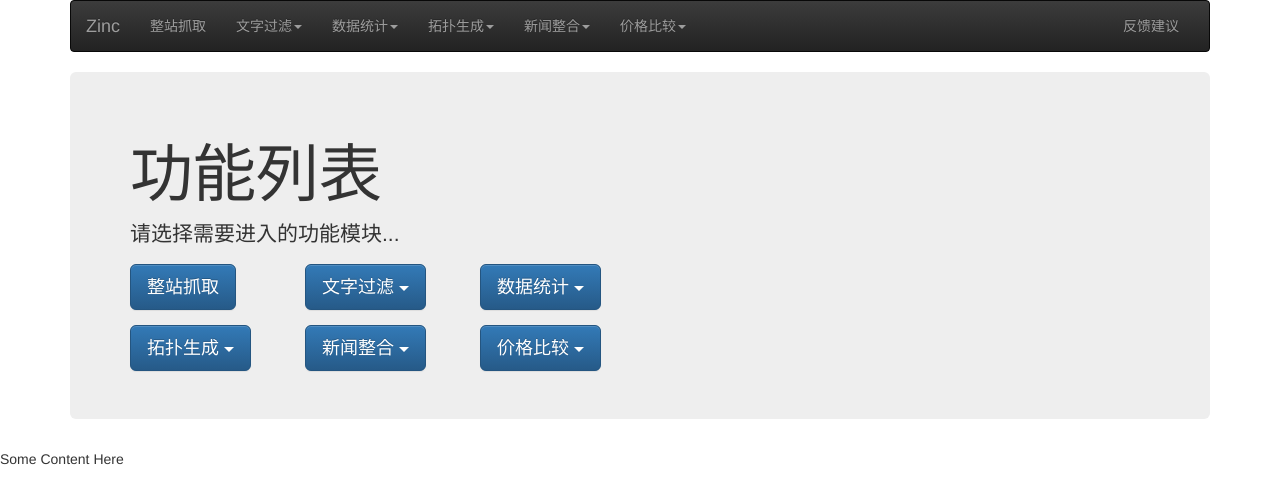
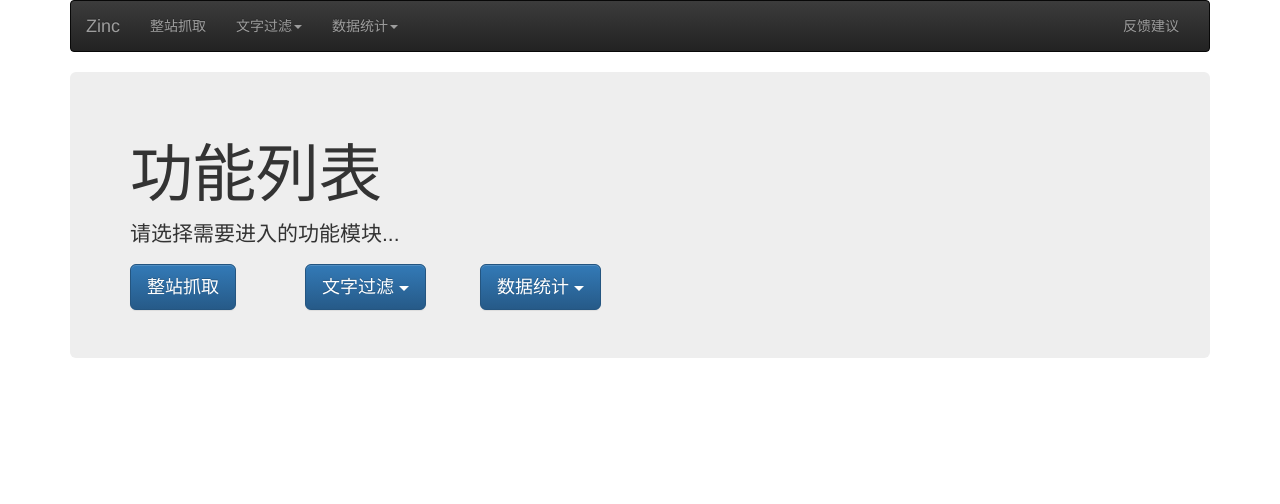
Before and after one commit to cash2one/Zinc, a Django app: page / in a window 1280 px wide. Shown: the top 504 px of the page. Run offline with Django 3.2, Linux system fonts and the light colour scheme; some libraries are stand-ins or nearby versions.

Commit message:
Delete the index of part which cannot be completed

```diff
--- a/Portal/templates/Portal/base.html
+++ b/Portal/templates/Portal/base.html
@@ -47,35 +47,10 @@
                             <li><a href="/jiayuan">世纪佳缘</a></li>
                         </ul>
                     </li>
-                    <li class="dropdown">
-                        <a href="#" class="dropdown-toggle" data-toggle="dropdown" role="button" aria-expanded="false">
-                            拓扑生成<span class="caret"></span>
-                        </a>
-                        <ul class="dropdown-menu" role="menu">
-                            <li><a href="#">人人好友</a></li>
-                            <li><a href="#">微博关注</a></li>
-                        </ul>
-                    </li>
-                    <li class="dropdown">
-                        <a href="#" class="dropdown-toggle" data-toggle="dropdown" role="button" aria-expanded="false">
-                            新闻整合<span class="caret"></span>
-                        </a>
-                        <ul class="dropdown-menu" role="menu">
-                            <li><a href="#">电子科技大学</a></li>
-                        </ul>
-                    </li>
-                    <li class="dropdown">
-                        <a href="#" class="dropdown-toggle" data-toggle="dropdown" role="button" aria-expanded="false">
-                            价格比较<span class="caret"></span>
-                        </a>
-                        <ul class="dropdown-menu" role="menu">
-                            <li><a href="#">书籍</a></li>
-                        </ul>
-                    </li>
                 </ul>
 
                 <ul class="nav navbar-nav navbar-right">
-                    <li><a href="#">反馈建议</a></li>
+                    <li><a href="mailto:trotyl@qq.com">反馈建议</a></li>
 
                 </ul>
             </div>
@@ -92,6 +67,6 @@
 <script type="text/javascript" src="{% static 'Portal/jquery/dist/jquery.js' %}"></script>
 <script type="text/javascript" src="{% static 'Portal/bootstrap/dist/js/bootstrap.js' %}"></script>
 <script type="text/javascript" src="{% static 'Portal/Chart.js/Chart.js' %}"></script>
-{% block addition %}Some Content Here{% endblock %}
+{% block addition %}{% endblock %}
 </body>
 </html>
--- a/Portal/templates/Portal/index.html
+++ b/Portal/templates/Portal/index.html
@@ -35,48 +35,5 @@
             </div>
         </div>
     </div>
-    <p class=""></p>
-    <div class="row">
-        <div class="col-md-2">
-            <div class="dropdown">
-                <button class="btn btn-primary btn-lg" type="button" id="dropdownMenu1" data-toggle="dropdown"
-                        aria-expanded="true">
-                    拓扑生成
-                    <span class="caret"></span>
-                </button>
-                <ul class="dropdown-menu" role="menu" aria-labelledby="dropdownMenu1">
-                    <li role="presentation"><a role="menuitem" tabindex="-1" href="#">人人好友</a></li>
-                    <li role="presentation"><a role="menuitem" tabindex="-1" href="#">微博关注</a></li>
-
-                </ul>
-            </div>
-        </div>
-        <div class="col-md-2">
-            <div class="dropdown">
-                <button class="btn btn-primary btn-lg" type="button" id="dropdownMenu1" data-toggle="dropdown"
-                        aria-expanded="true">
-                    新闻整合
-                    <span class="caret"></span>
-                </button>
-                <ul class="dropdown-menu" role="menu" aria-labelledby="dropdownMenu1">
-                    <li role="presentation"><a role="menuitem" tabindex="-1" href="#">电子科技大学</a></li>
-
-                </ul>
-            </div>
-        </div>
-        <div class="col-md-2">
-            <div class="dropdown">
-                <button class="btn btn-primary btn-lg" type="button" id="dropdownMenu1" data-toggle="dropdown"
-                        aria-expanded="true">
-                    价格比较
-                    <span class="caret"></span>
-                </button>
-                <ul class="dropdown-menu" role="menu" aria-labelledby="dropdownMenu1">
-                    <li role="presentation"><a role="menuitem" tabindex="-1" href="#">书籍</a></li>
-
-                </ul>
-            </div>
-        </div>
-    </div>
 
 {% endblock %}
```
